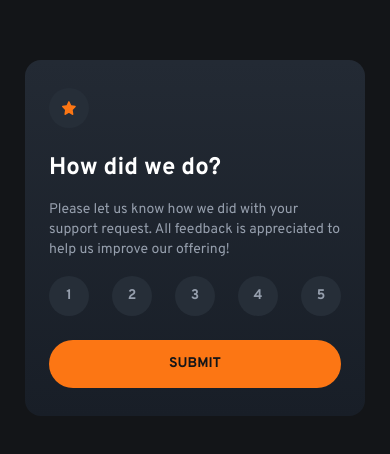
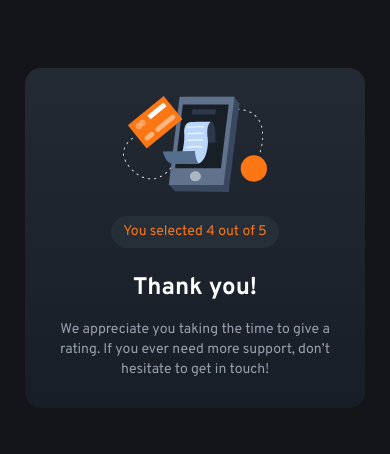
Before and after one commit to cjoak1028/interactive-rating-component, a website: page index.html in a window 390 px wide. Shown: the part 184-638 px from the top of the page. Drawn offline with Linux system fonts and the light colour scheme.

Commit message:
Implement mobile view of thank you state

```diff
--- a/index.html
+++ b/index.html
@@ -27,12 +27,14 @@
     </style>
   </head>
   <body
-    class="font-overpass bg-grey-950 min-h-screen flex justify-center items-center px-6 py-6"
+    class="font-overpass bg-grey-950 min-h-screen flex justify-center items-center px-6 py-6 text-white"
+  >
+    <!-- Thank you state start -->
+    <article
+      class="bg-linear-to-b from-navy-start to-navy-end px-6 py-7 md:px-8 md:py-9 rounded-2xl max-w-85 md:max-w-103"
     >
       <!-- Rating state start -->
-    <form
-      class="bg-linear-to-b from-navy-start to-navy-end px-6 py-7 md:px-8 md:py-9 text-white rounded-2xl max-w-85 md:max-w-103"
-    >
+      <!-- <form>
         <header class="mb-6">
           <div
             class="inline-flex size-10 md:size-12 justify-center items-center bg-grey-900 rounded-full"
@@ -48,8 +50,8 @@
             How did we do?
           </legend>
           <p class="text-grey-500 text-sm md:text-[0.94rem] mb-4">
-          Please let us know how we did with your support request. All feedback
-          is appreciated to help us improve our offering!
+            Please let us know how we did with your support request. All
+            feedback is appreciated to help us improve our offering!
           </p>
           <div
             class="flex justify-between mb-6 md:mb-8 *:cursor-pointer *:has-[:checked]:bg-orange-500 *:has-[:checked]:text-grey-900"
@@ -126,18 +128,30 @@
             Submit
           </button>
         </fieldset>
-    </form>
-
+      </form> -->
       <!-- Rating state end -->
-
       <!-- Thank you state start -->
-
-    <!-- You selected -->
-    <!-- Add rating here -->
-    <!-- out of 5 Thank you! We appreciate you taking the time to give a rating. If
-    you ever need more support, don’t hesitate to get in touch! -->
-
+      <div class="flex flex-col gap-6">
+        <img
+          src="./images/illustration-thank-you.svg"
+          alt="Thank you illustration"
+          class="w-36 self-center"
+        />
+        <p
+          class="bg-grey-900 text-orange-500 py-[6px] px-3 self-center rounded-3xl text-sm"
+        >
+          You selected 4 out of 5
+        </p>
+        <section class="text-center">
+          <h1 class="mb-4 text-2xl font-bold">Thank you!</h1>
+          <p class="text-sm text-grey-500">
+            We appreciate you taking the time to give a rating. If you ever need
+            more support, don’t hesitate to get in touch!
+          </p>
+        </section>
+      </div>
       <!-- Thank you state end -->
+    </article>
 
     <!-- <footer class="attribution">
       Challenge by
```
Also changed, not shown: output.css. Lines whose indentation alone changed are shown as unchanged.
